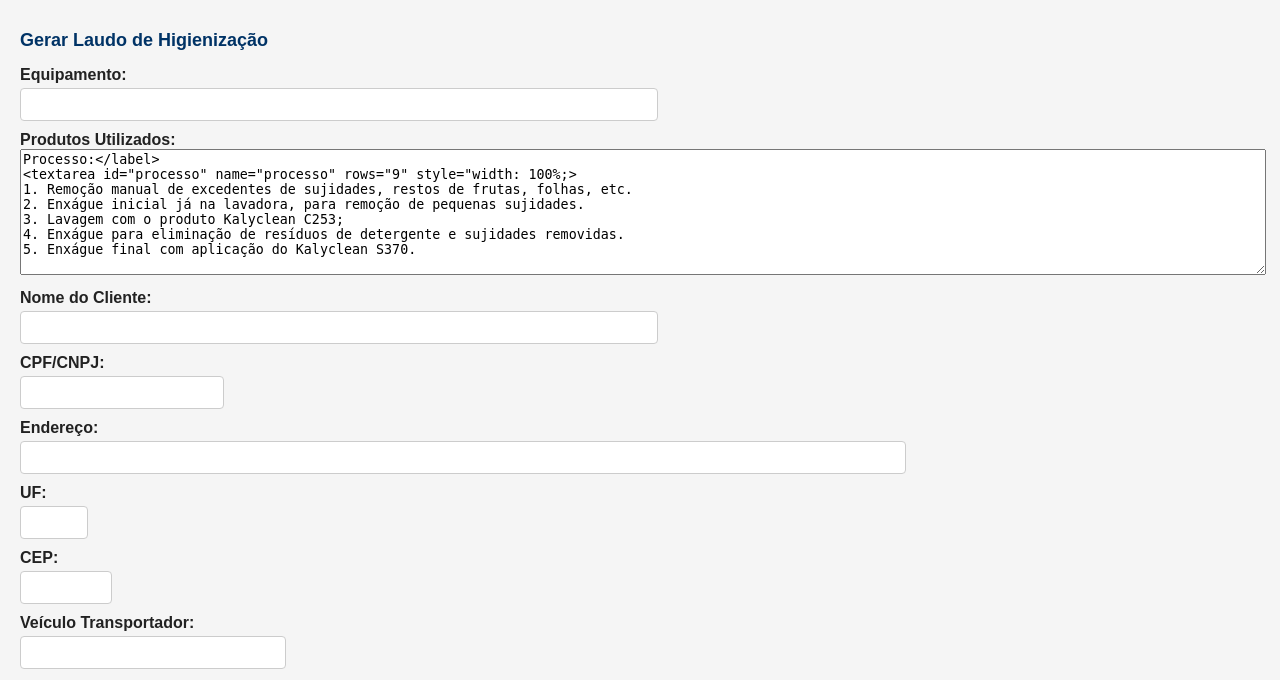
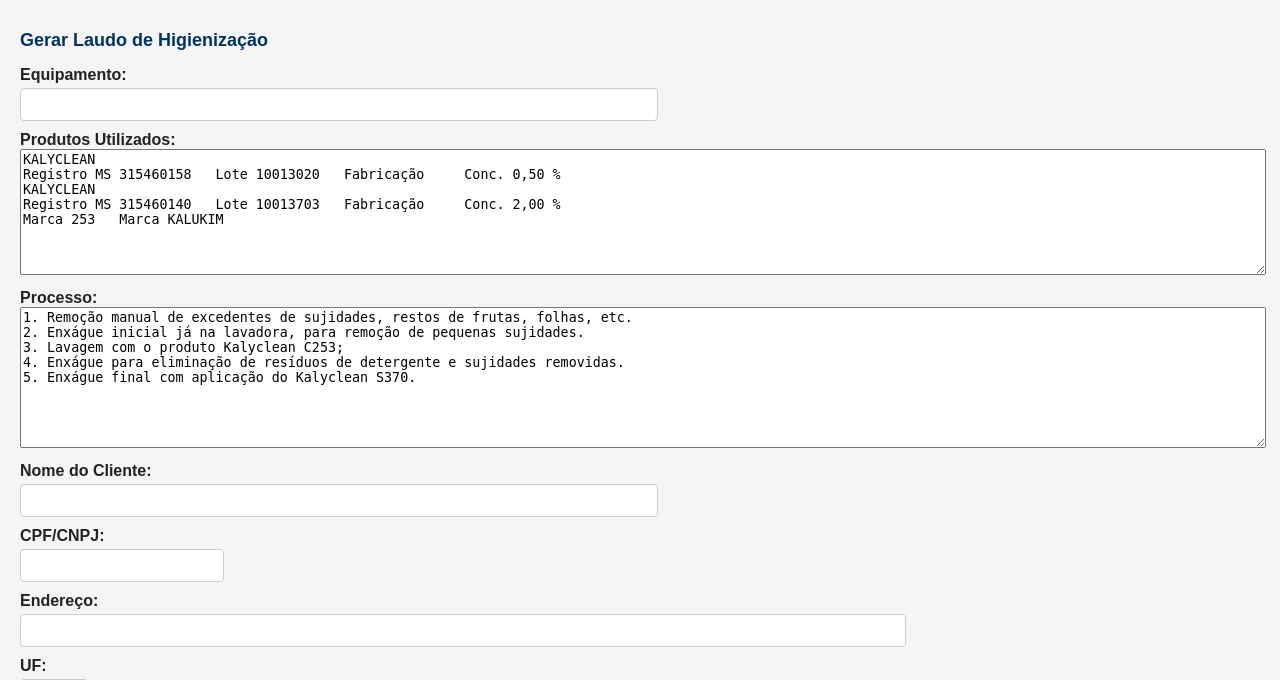
Before and after one commit to deciusmotta/laudo, a Flask app: page / in a window 1280 px wide. Shown: the part 159-839 px from the top of the page. Run offline with Flask 3, Linux system fonts and the light colour scheme.

Commit message:
Add product and process details to index.html

```diff
--- a/templates/index.html
+++ b/templates/index.html
@@ -4,21 +4,23 @@
 <form method="POST">
 <label>Equipamento:</label><input type="text" name="equipamento" style="width: 50%;"><br>
 <label for="produtos_utilizados">Produtos Utilizados:</label>
-<textarea id="produtos_utilizados" name="produtos_utilizados" rows="8" style="width: 100%;>
+<textarea id="produtos_utilizados" name="produtos_utilizados" rows="8" style="width: 100%;">
 KALYCLEAN
 Registro MS 315460158   Lote 10013020   Fabricação     Conc. 0,50 %
 KALYCLEAN
 Registro MS 315460140   Lote 10013703   Fabricação     Conc. 2,00 %
 Marca 253   Marca KALUKIM
 </textarea>
+
 <label for="processo">Processo:</label>
-<textarea id="processo" name="processo" rows="9" style="width: 100%;>
+<textarea id="processo" name="processo" rows="9" style="width: 100%;">
 1. Remoção manual de excedentes de sujidades, restos de frutas, folhas, etc.
 2. Enxágue inicial já na lavadora, para remoção de pequenas sujidades.
 3. Lavagem com o produto Kalyclean C253;
 4. Enxágue para eliminação de resíduos de detergente e sujidades removidas.
 5. Enxágue final com aplicação do Kalyclean S370.
 </textarea>
+
 <label>Nome do Cliente:</label><input type="text" name="nome_cliente" style="width: 50%;"><br>
 <label>CPF/CNPJ:</label><input type="text" name="cpf_cnpj_cliente" style="width: 15%;"><br>
 <label>Endereço:</label><input type="text" name="endereco" style="width: 70%;><br>
```
